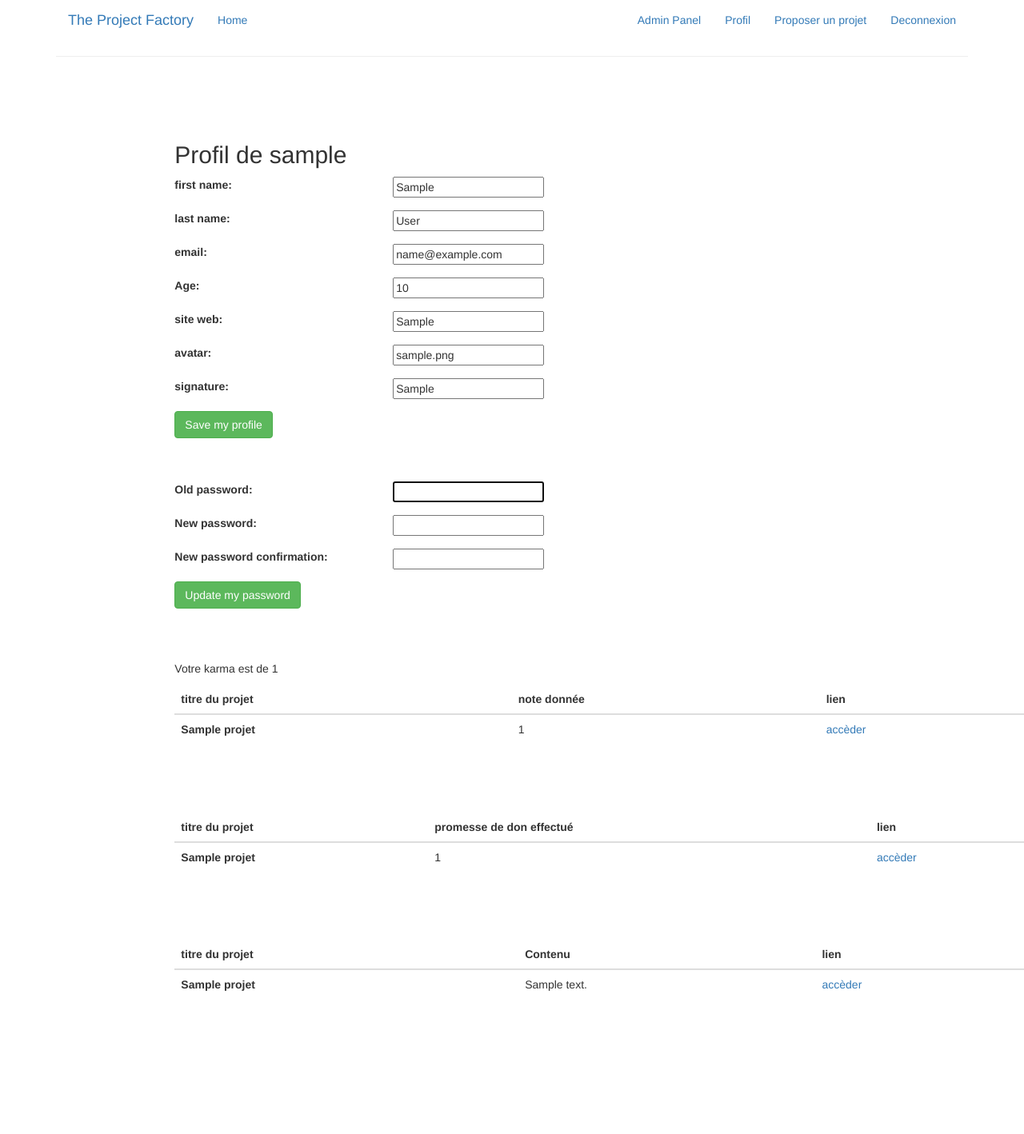
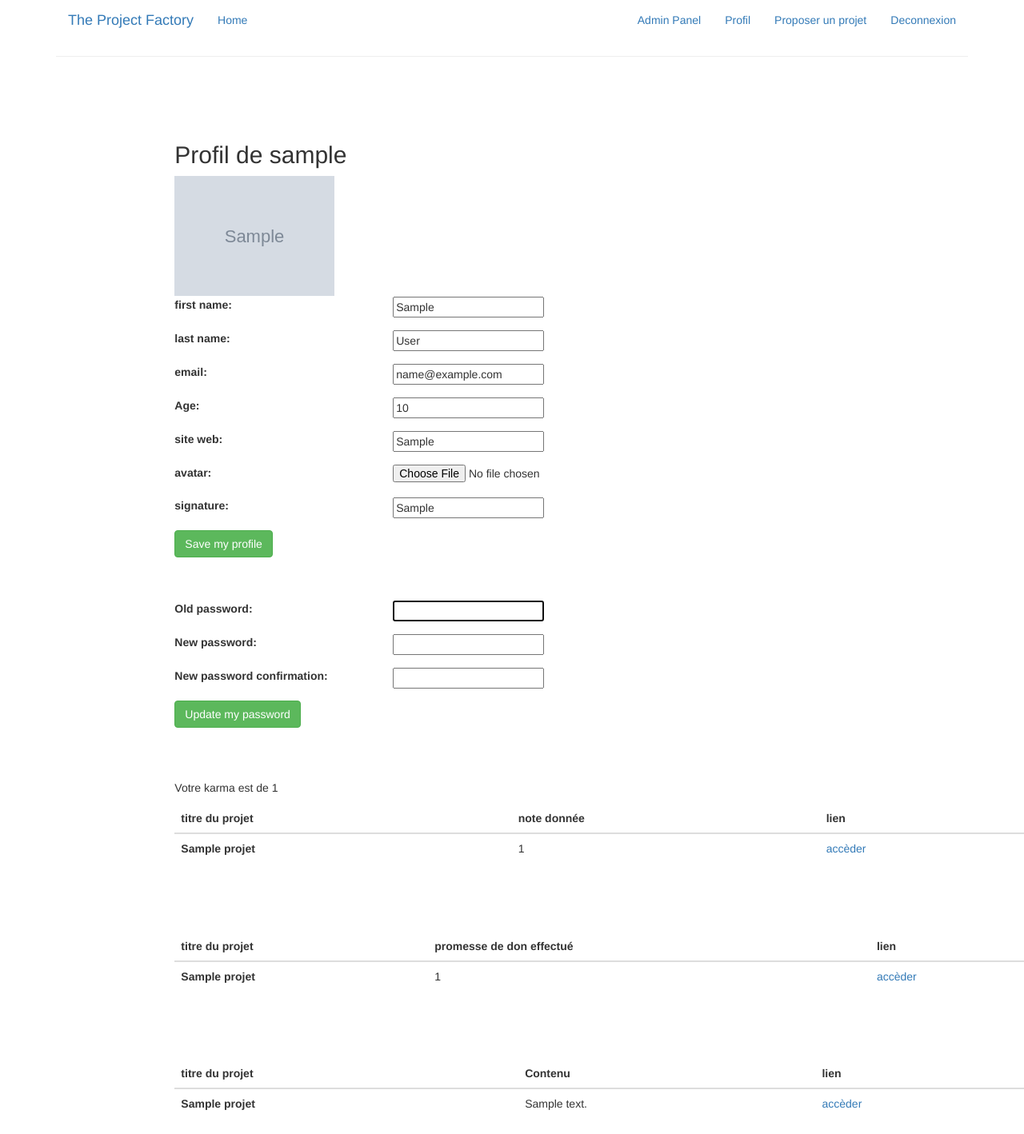
Before and after one commit to bharismendy/the_project_factory, a Django app: page /profil/ in a window 1280 px wide. Shown: the whole page at 80% size. Before the commit the page ends 1239 px from the top, so only its background shows below. Run offline with Django 3.2, Linux system fonts and the light colour scheme; a user stored in the database is signed in; tables that the repository leaves empty hold one stand-in row (values such as "Sample post"); grey boxes marked "Sample" are stand-in pictures; some libraries are stand-ins or nearby versions.

Commit message:
Modification de l'avatar
Water. Earth. Fire. Air. Long ago, the four nations lived together in harmony. Then, everything changed when the Fire Nation attacked. Only the Avatar, master of all four elements, could stop them, but when the world needed him most, he vanished. A hundred years passed and my brother and I discovered the new Avatar, an airbender named Aang. And although his airbending skills are great, he has a lot to learn before he's ready to save anyone. But I believe Aang can save the world.

```diff
--- a/the_project_factory/the_project_factory_default/forms/EditUserProfile.py
+++ b/the_project_factory/the_project_factory_default/forms/EditUserProfile.py
@@ -53,8 +53,7 @@ class EditUserProfile(forms.Form):
                                                attrs={'value': age or 0})))
         self.fields['site_web'] = forms.CharField(label="site web", required=False, widget=(forms.TextInput(
                                                      attrs={'value': site_web or None})))
-        self.fields['avatar'] = forms.ImageField(label="avatar", required=False, widget=(forms.TextInput(
-                                                       attrs={'value': avatar or ""})))
+        self.fields['avatar'] = forms.ImageField(label="avatar", required=False)
         self.fields['signature'] = forms.CharField(label="signature", required=False, widget=(forms.TextInput(
                                                      attrs={'value': signature or None})))
 
--- a/the_project_factory/the_project_factory_default/models.py
+++ b/the_project_factory/the_project_factory_default/models.py
@@ -7,7 +7,7 @@ class Personne(models.Model):
     user = models.OneToOneField(User, on_delete=models.CASCADE)  # La liaison OneToOne vers le modèle User
     age = models.IntegerField(null=False, default=0)
     site_web = models.URLField(blank=True)
-    avatar = models.ImageField(null=True, blank=True, upload_to="avatars/")
+    avatar = models.ImageField(upload_to = 'avatars/')
     signature = models.TextField(blank=True)
     inscrit_newsletter = models.BooleanField(default=False)
 
--- a/the_project_factory/the_project_factory_default/templates/the_project_factory_default/profil.html
+++ b/the_project_factory/the_project_factory_default/templates/the_project_factory_default/profil.html
@@ -4,9 +4,11 @@
     <div class="row">
         <div class ="col-md-10  col-md-offset-2 margin_5">
          <h2>Profil de {{ request.user.username }}</h2>
-        <form method="POST" class="pt-5" action={% url 'profil' %}>
+         <img src="{{ request.user.personne.avatar.url }}" alt="avatar" height="150">
+        <form method="POST" class="pt-5" action={% url 'profil' %} enctype="multipart/form-data">
             {% csrf_token %}
             {% for field in form_edit_utilisateur.visible_fields %}
+
                 <div class="row form-group">
                     <div class="col-lg-12 text-danger">
                       {{ field.errors | safe }}
--- a/the_project_factory/the_project_factory_default/urls.py
+++ b/the_project_factory/the_project_factory_default/urls.py
@@ -1,5 +1,8 @@
 from django.conf.urls import url
 from the_project_factory_default import views
+from the_project_factory import settings
+from django.contrib.staticfiles.urls import static
+from django.contrib.staticfiles.urls import staticfiles_urlpatterns
 
 urlpatterns = [
     url('^$', view=views.accueil, name='accueil'),
@@ -8,3 +11,6 @@ urlpatterns = [
     url('^profil/', view=views.account, name='profil'),
     url('^admin_panel', view=views.admin_panel, name='admin_panel')
 ]
+
+urlpatterns += staticfiles_urlpatterns()
+urlpatterns += static(settings.MEDIA_URL, document_root=settings.MEDIA_ROOT)
--- a/the_project_factory/the_project_factory_default/views.py
+++ b/the_project_factory/the_project_factory_default/views.py
@@ -92,7 +92,7 @@ def account(request):
         request.user.personne = Personne.objects.create(user= request.user)
 
     if request.method == 'POST' and 'btn-update-profil' in request.POST:
-        form_edit_utilisateur = EditUserProfile(data=request.POST, user=request.user)
+        form_edit_utilisateur = EditUserProfile(data=request.POST, user=request.user, files=request.FILES)
         if form_edit_utilisateur.is_valid():
             form_edit_utilisateur.save()
     else:
```
Also changed, not shown: the_project_factory/media/avatars/CloudCloud_ViQmr9Y.jpg (added).
